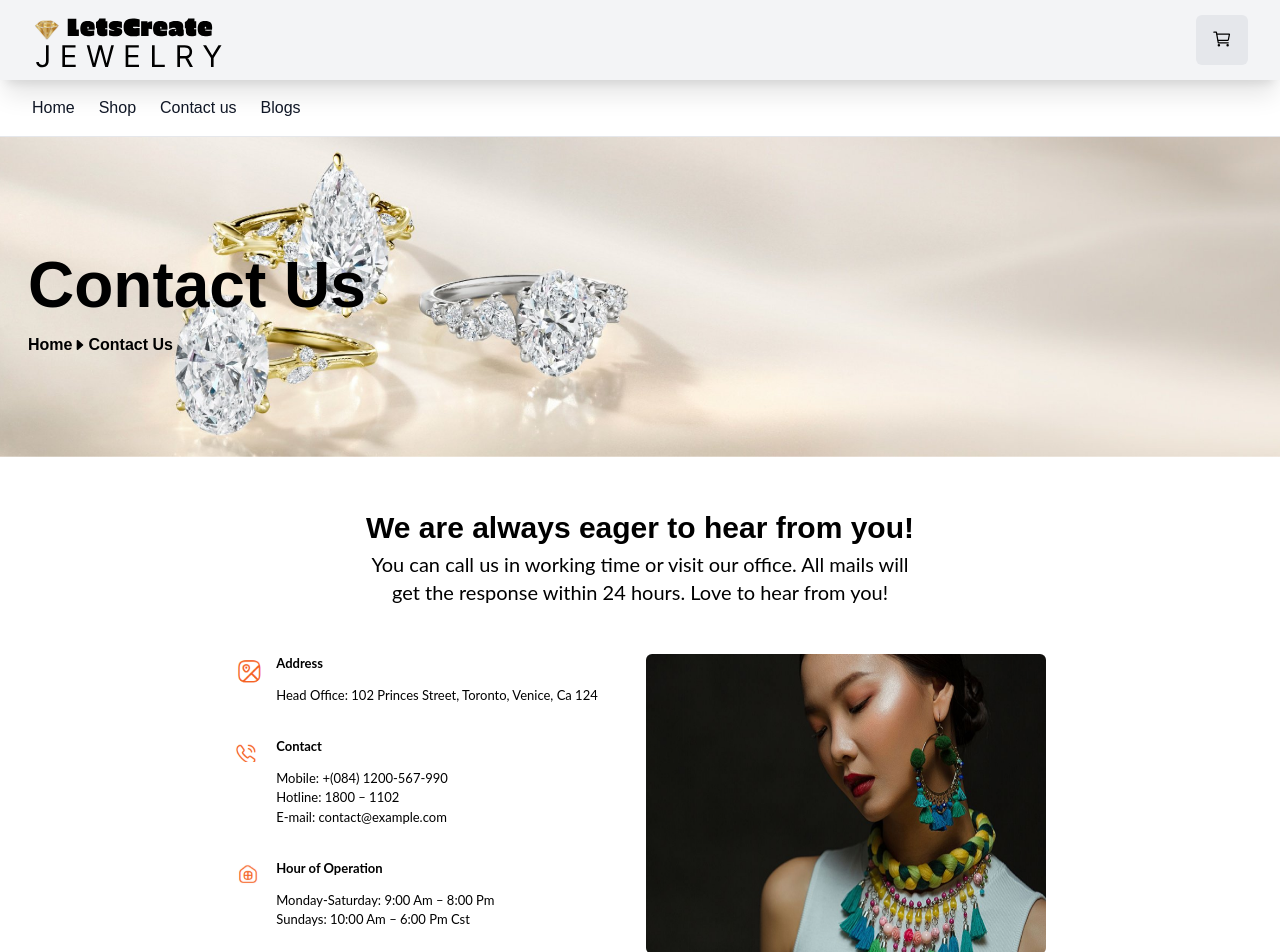
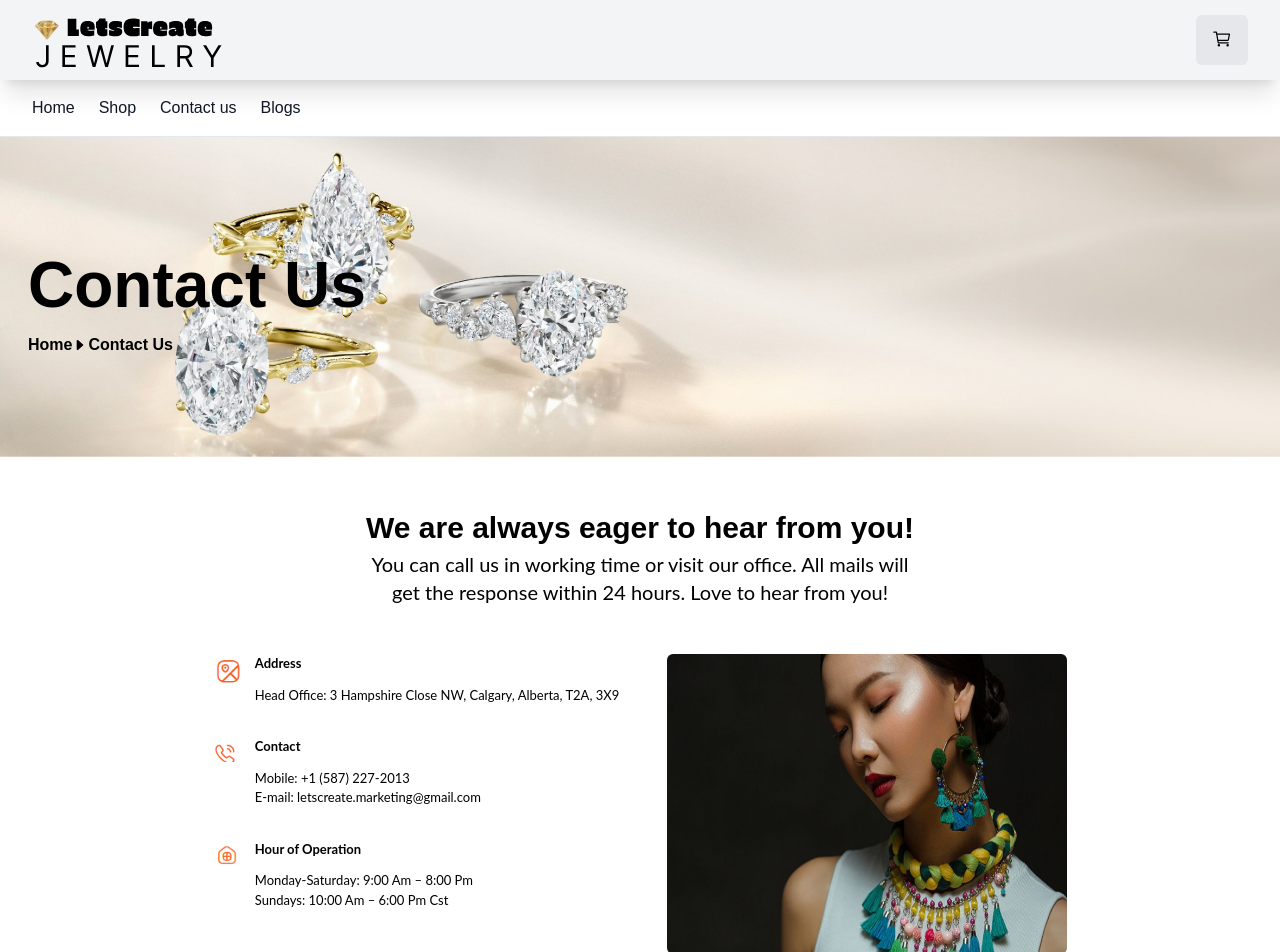
Before and after one commit to Ayotomiwadavid/letscreate-jewelry, a React (Vite) app: page /contact-us in a window 1280 px wide. Shown: the top 952 px of the page. Built offline with nearby package versions, Linux system fonts and the light colour scheme.

Commit message:
saving progress

```diff
--- a/src/components/_root/Contact/address.jsx
+++ b/src/components/_root/Contact/address.jsx
@@ -29,7 +29,7 @@ export default function Address() {
                   Address
                 </span>
                 <span className="text-black/opacity-70 text-[13px] font-normal font-['Lato']">
-                  Head Office: 102 Princes Street, Toronto, Venice, Ca 124
+                  Head Office: 3 Hampshire Close NW, Calgary, Alberta, T2A, 3X9
                 </span>
               </div>
             </div>
@@ -45,9 +45,9 @@ export default function Address() {
                   Contact
                 </span>
                 <span className="text-black/opacity-70 text-[13px] font-normal font-['Lato']">
-                  Mobile: +(084) 1200-567-990 <br /> Hotline: 1800 – 1102
+                  Mobile: +1 (587) 227-2013
                   <br />
-                  E-mail: contact@example.com
+                  E-mail: letscreate.marketing@gmail.com
                 </span>
               </div>
             </div>
```
